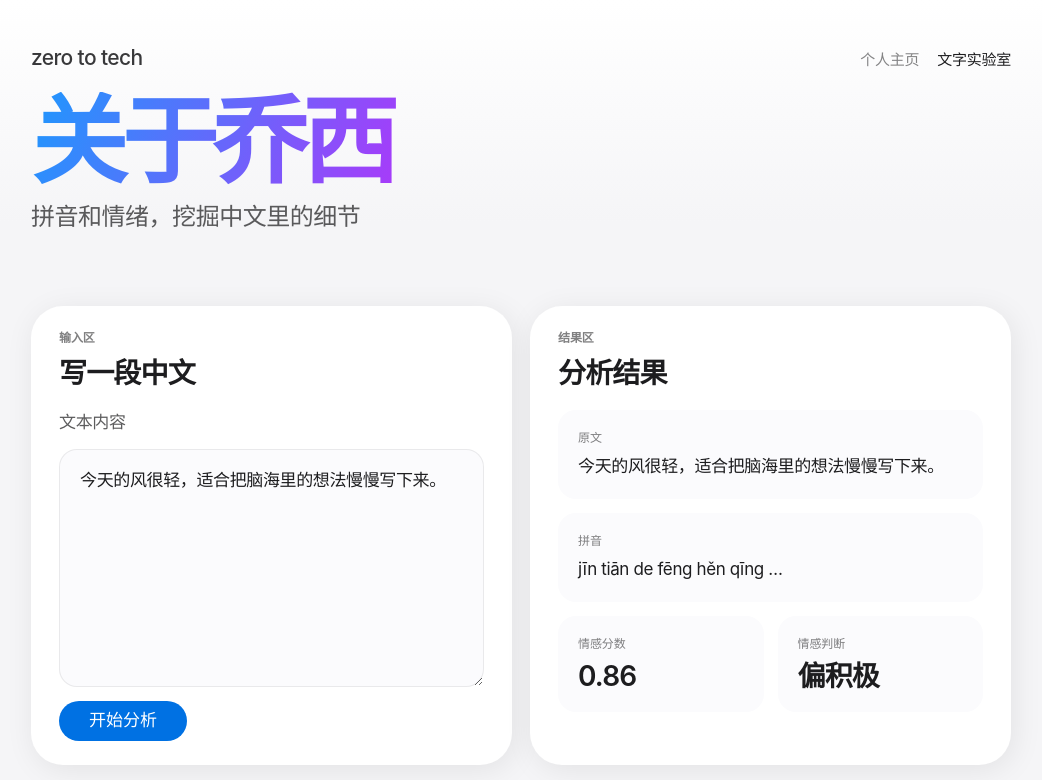
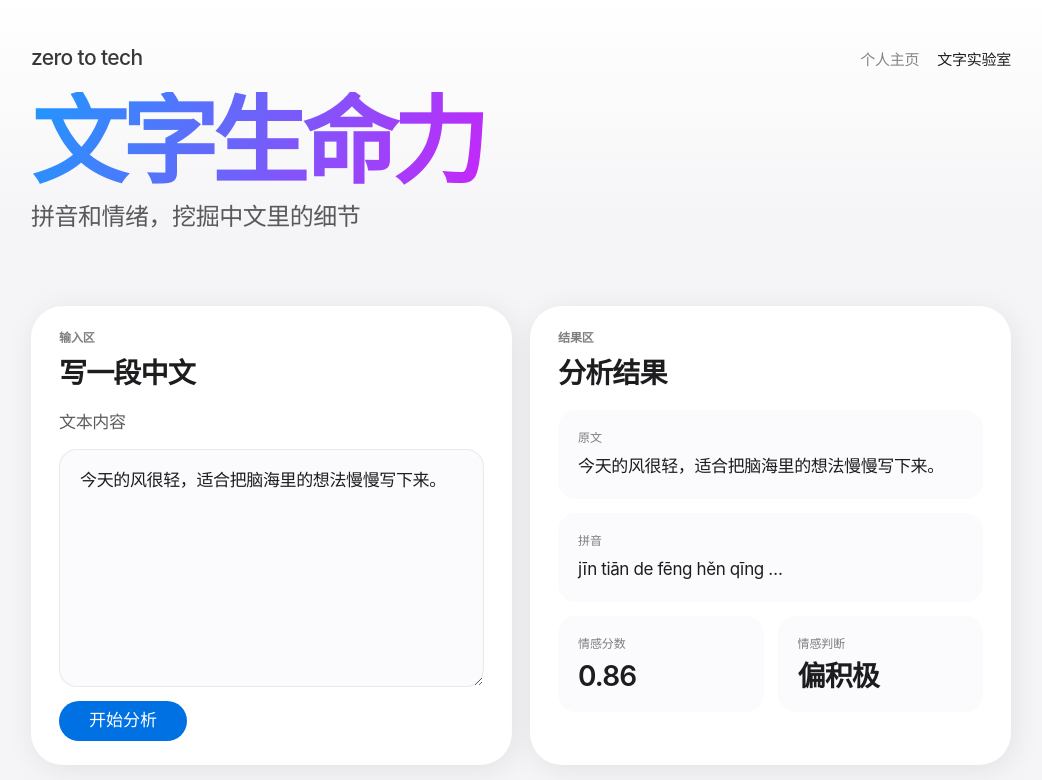
Before and after one commit to JoeyJ609/zero-to-tech, a plain HTML site: page text-lab.html in a window 1280 px wide. Shown: the whole page, without its empty margins (119-1161 px from the left). Drawn offline with nearby package versions, Linux system fonts and the light colour scheme.

Commit message:
实验室文字修改

```diff
--- a/text-lab.html
+++ b/text-lab.html
@@ -29,7 +29,7 @@
                 </nav>
               </div>
               <div class="hero-copy">
-                <h1 class="hero-display">关于乔西</h1>
+                <h1 class="hero-display">文字生命力</h1>
                 <p class="hero-subtitle">拼音和情绪，挖掘中文里的细节</p>
               </div>
             </article>
```
